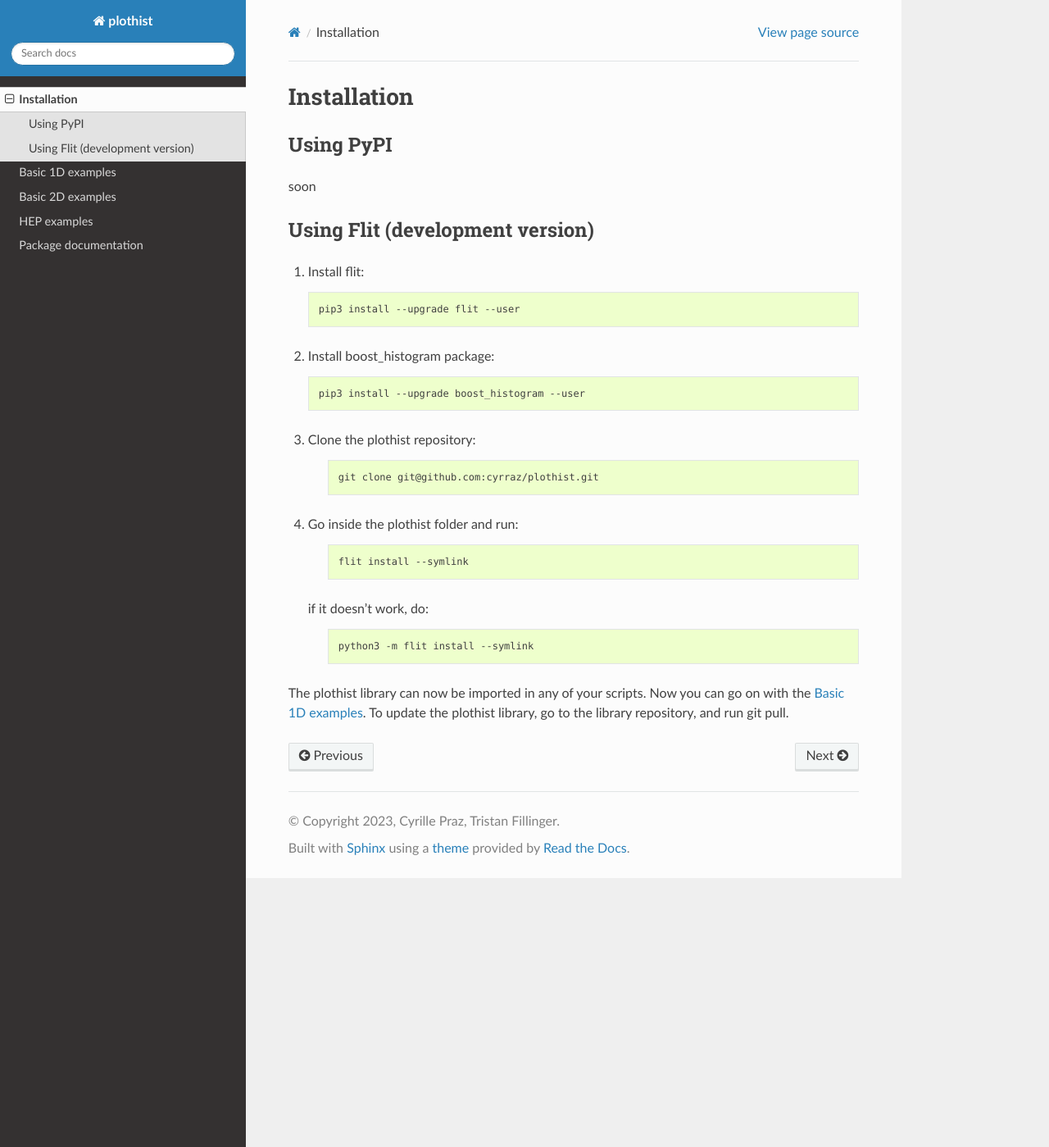
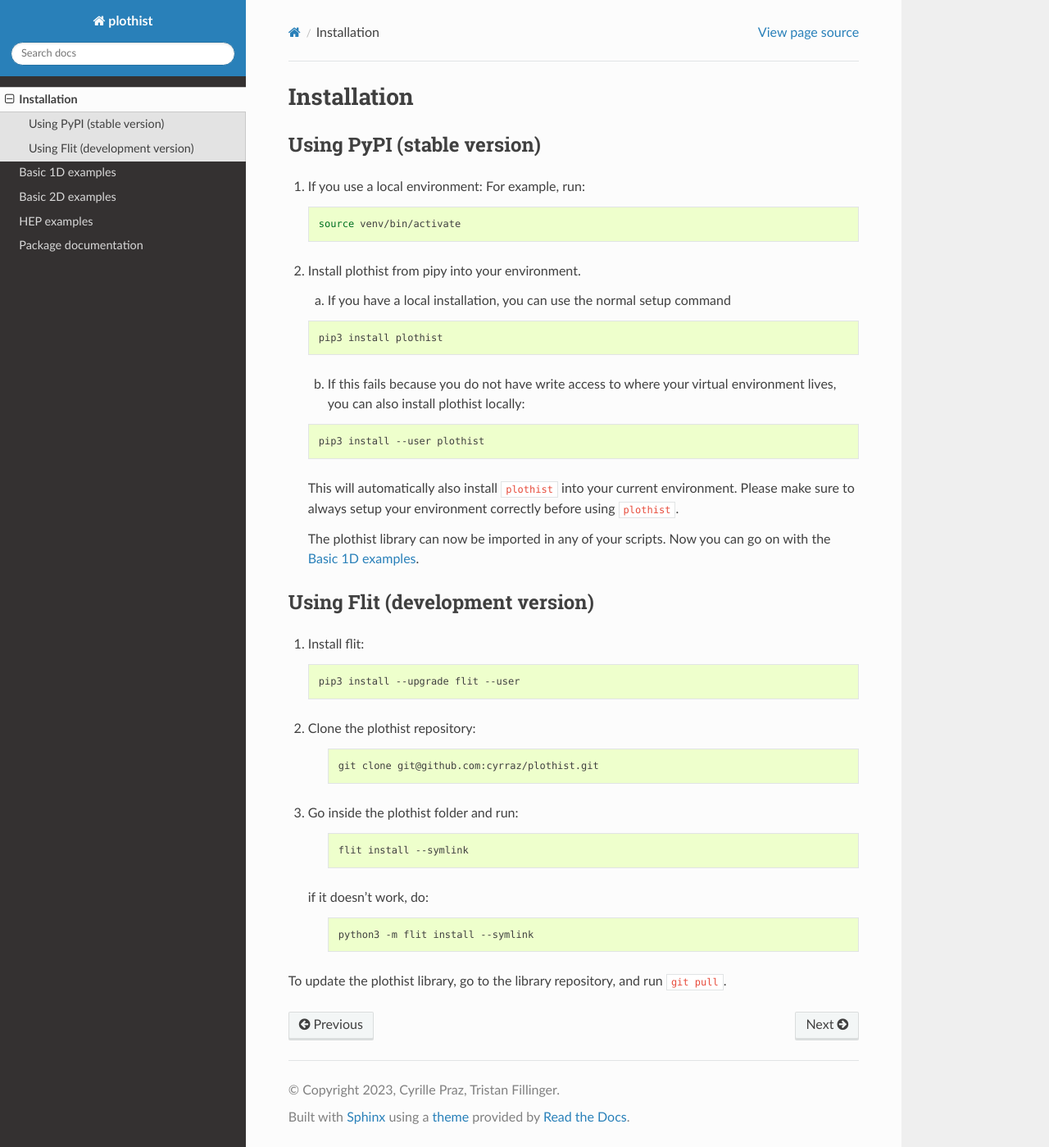
Before and after one commit to cyrraz/plothist, a Sphinx documentation site: the page built from docs/usage/installation.rst, in a window 1280 px wide and 1399 px high. Shown: the whole window at 82% size. Built offline with Sphinx 7.4.7 and the Read the Docs theme 2.0.0, drawn with Linux system fonts in a browser that asks for light colours.

Commit message:
installation doc

```diff
--- a/docs/usage/installation.rst
+++ b/docs/usage/installation.rst
@@ -5,14 +5,41 @@ Installation
 ============
 
 
-Using PyPI
-==========
+Using PyPI (stable version)
+===========================
 
-soon
+1.  If you use a local environment:
+    For example, run:
+
+    .. code-block:: bash
+
+        source venv/bin/activate
+
+
+2. Install plothist from pipy into your environment.
+
+   a.  If you have a local installation, you can use the normal setup command
+
+   .. code-block:: bash
+
+       pip3 install plothist
+
+
+   b.  If this fails because you do not have write access to where your virtual environment lives, you can also install plothist locally:
+
+   .. code-block:: bash
+
+       pip3 install --user plothist
+
+   This will automatically also install ``plothist`` into your current environment.
+   Please make sure to always setup your environment correctly before using ``plothist``.
+
+   The plothist library can now be imported in any of your scripts. Now you can go on with the :ref:`basics-1d_hist-label`.
+
 
 
 Using Flit (development version)
-============================
+================================
 
 1.  Install flit:
 
@@ -20,19 +47,13 @@ Using Flit (development version)
 
         pip3 install --upgrade flit --user
 
-2.  Install boost_histogram package:
-
-    .. code-block:: bash
-
-        pip3 install --upgrade boost_histogram --user
-
-3. Clone the plothist repository:
+2. Clone the plothist repository:
 
     .. code-block:: bash
 
         git clone git@github.com:cyrraz/plothist.git
 
-4. Go inside the plothist folder and run:
+3. Go inside the plothist folder and run:
 
     .. code-block:: bash
 
```
Also changed, not shown: other parts of docs/usage/installation.rst (+1 -3 lines).
